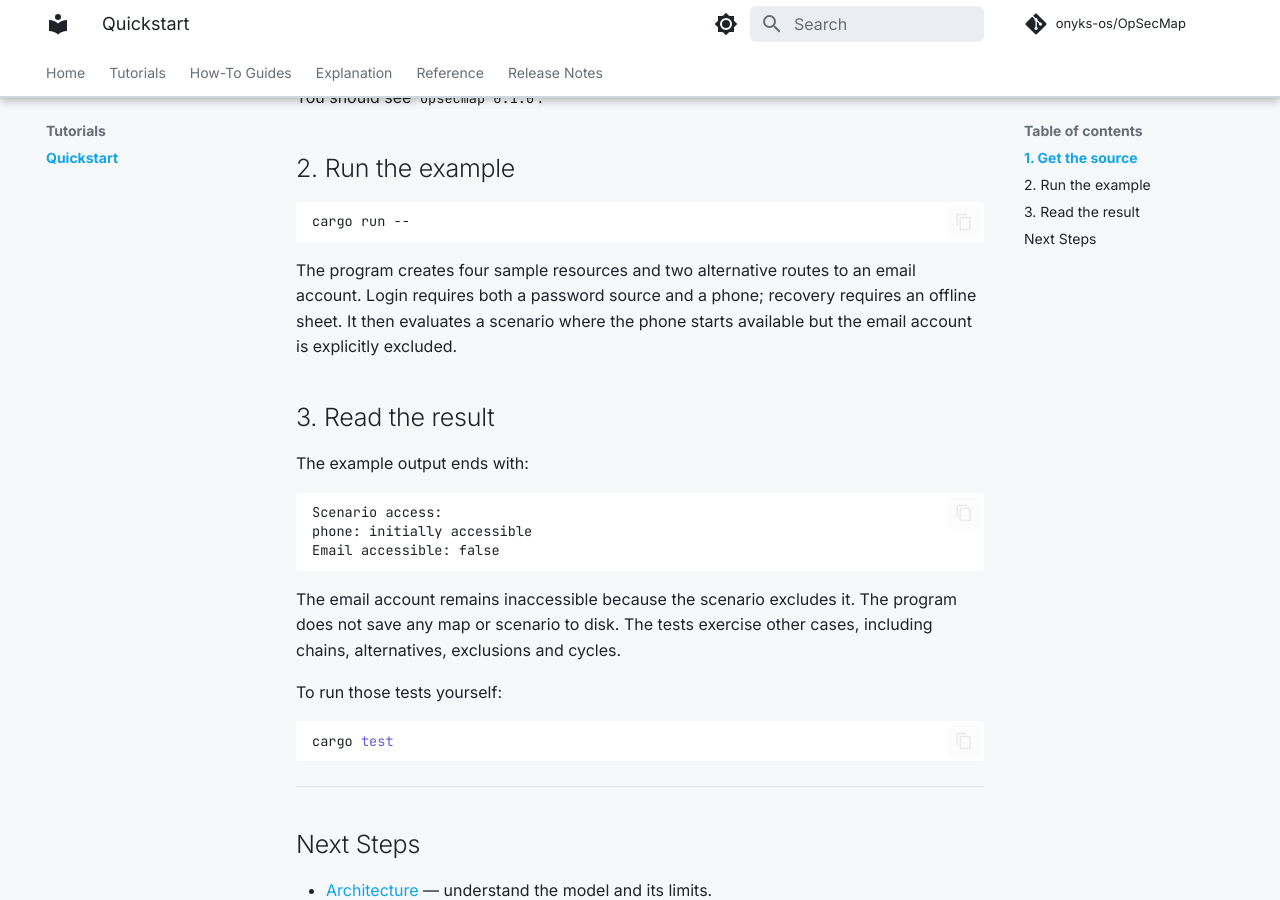
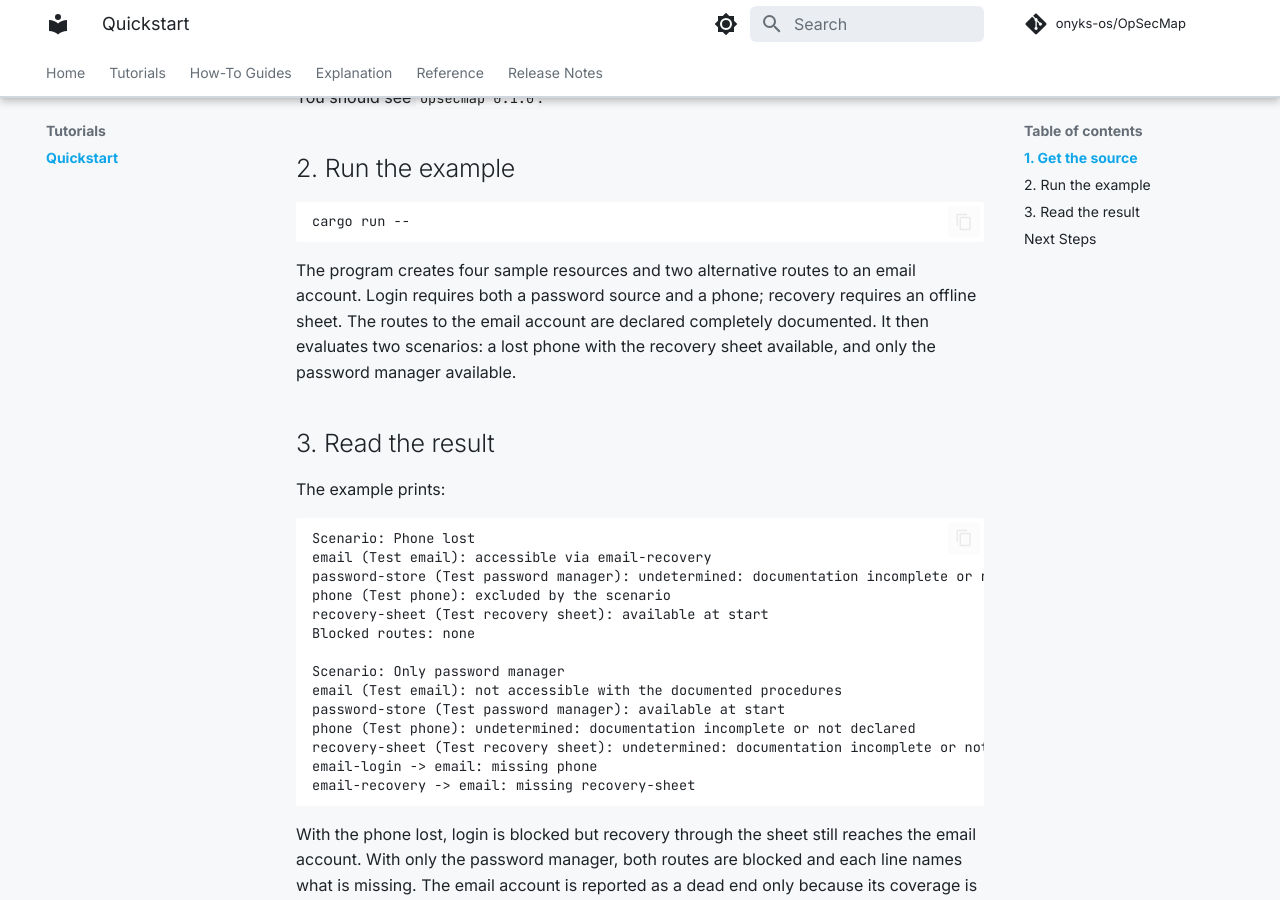
Before and after one commit to onyks-os/OpSecMap, an MkDocs documentation site: the page built from docs/web/tutorials/quickstart.md, in a window 1280 px wide and 900 px high, scrolled down 527 px. Built offline with MkDocs 1.6.1 and Material for MkDocs 9.7.7, drawn with Linux system fonts in a browser that asks for light colours; comment, search, counter and statistics services are not loaded; some of the changed text lies outside the part shown.

Commit message:
feat(cli): demonstrate loss scenarios with coverage and blocked routes
Replace the single fixed scenario with two: a lost phone with the
recovery sheet available, and only the password manager available. For
each, print every resource's status and every blocked route with its
missing prerequisites.

The binary only formats library results. It reports exclusions first,
then access evidence, and interprets documentation coverage only for
resources without evidence, so a complete map yields a documented dead
end while unknown coverage stays undetermined.

Update the README, quickstart, CLI and interface references, roadmap and
architecture to describe coverage as implemented and show the new output.

Co-Authored-By: Claude Opus 5.5 <noreply@anthropic.com>
Signed-off-by: onyks-os <129986281+onyks-os@users.noreply.github.com>

````diff
--- a/docs/web/tutorials/quickstart.md
+++ b/docs/web/tutorials/quickstart.md
@@ -30,21 +30,37 @@ cargo run --
 
 The program creates four sample resources and two alternative routes to an email
 account. Login requires both a password source and a phone; recovery requires an
-offline sheet. It then evaluates a scenario where the phone starts available but
-the email account is explicitly excluded.
+offline sheet. The routes to the email account are declared completely
+documented. It then evaluates two scenarios: a lost phone with the recovery sheet
+available, and only the password manager available.
 
 ## 3. Read the result
 
-The example output ends with:
+The example prints:
 
 ```text
-Scenario access:
-phone: initially accessible
-Email accessible: false
+Scenario: Phone lost
+email (Test email): accessible via email-recovery
+password-store (Test password manager): undetermined: documentation incomplete or not declared
+phone (Test phone): excluded by the scenario
+recovery-sheet (Test recovery sheet): available at start
+Blocked routes: none
+
+Scenario: Only password manager
+email (Test email): not accessible with the documented procedures
+password-store (Test password manager): available at start
+phone (Test phone): undetermined: documentation incomplete or not declared
+recovery-sheet (Test recovery sheet): undetermined: documentation incomplete or not declared
+email-login -> email: missing phone
+email-recovery -> email: missing recovery-sheet
 ```
 
-The email account remains inaccessible because the scenario excludes it. The
-program does not save any map or scenario to disk. The tests exercise other
+With the phone lost, login is blocked but recovery through the sheet still
+reaches the email account. With only the password manager, both routes are
+blocked and each line names what is missing. The email account is reported as a
+dead end only because its coverage is declared complete; resources with unknown
+coverage are reported as undetermined, not as impossible. The program does not
+save any map or scenario to disk. The tests exercise other
 cases, including chains, alternatives, exclusions and cycles.
 
 To run those tests yourself:
````
Also changed, not shown: CHANGELOG.md (+3 -0 lines), README.md (+18 -6 lines), ROADMAP.md (+4 -3 lines), docs/architecture.md (+21 -15 lines), docs/interfaces.md (+5 -3 lines), docs/web/explanation/architecture.md (+3 -2 lines), docs/web/reference/cli.md (+6 -2 lines), 1 other file.
